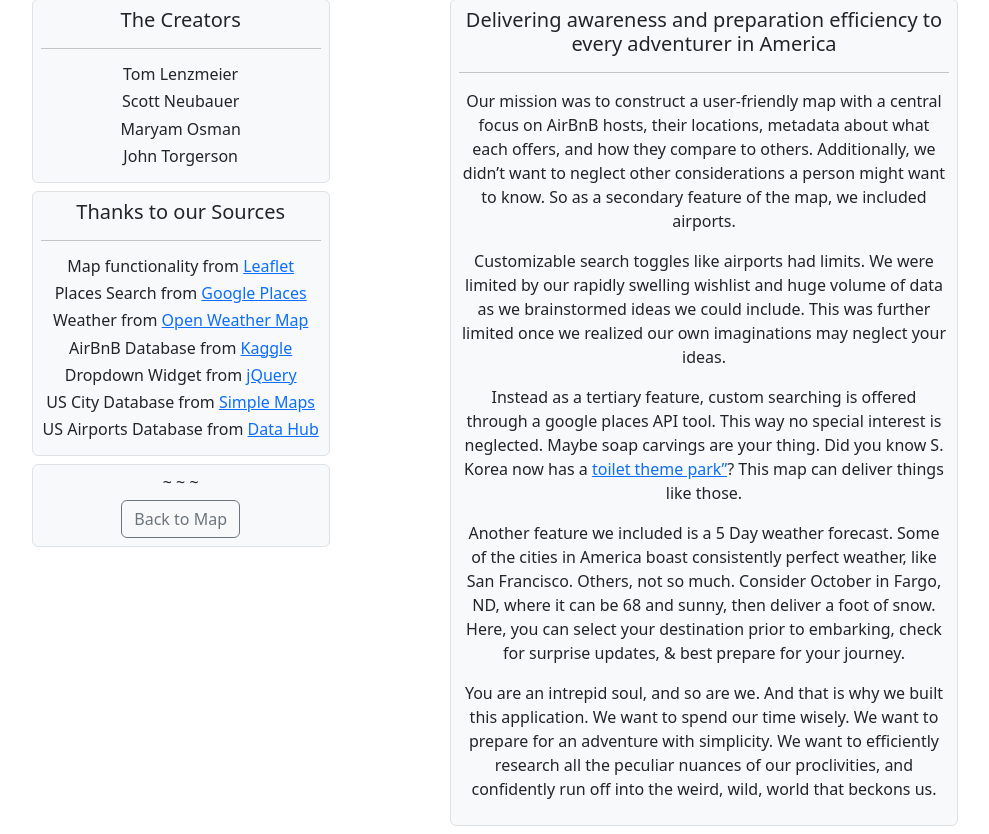
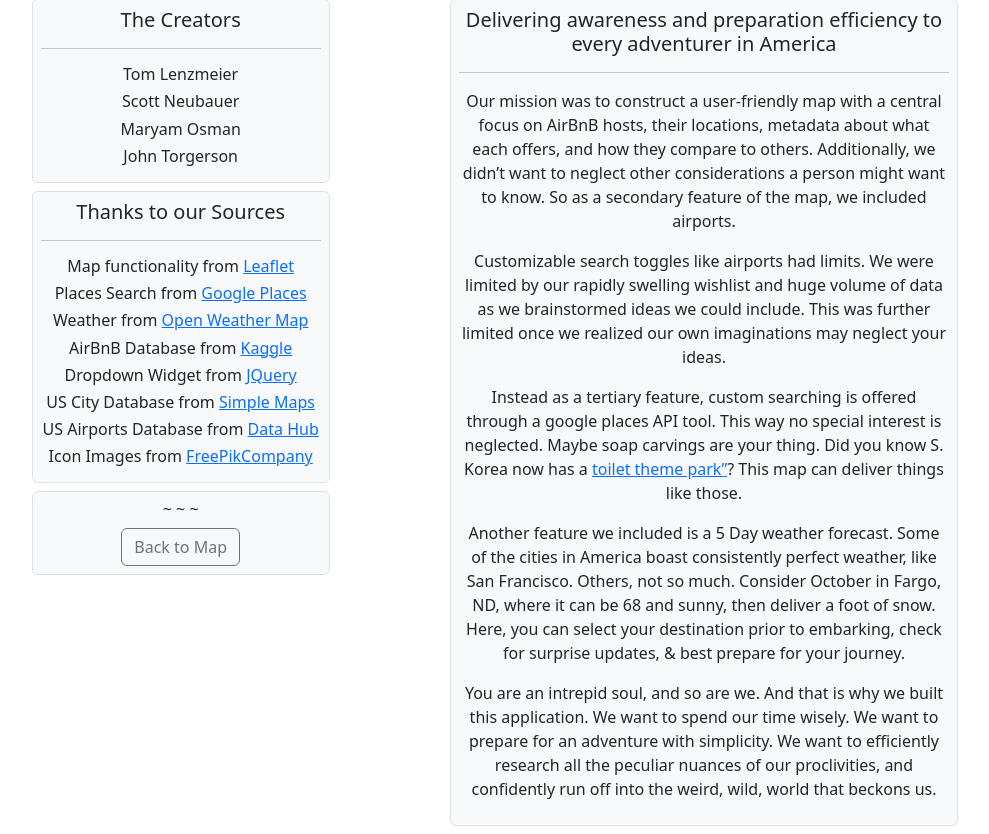
Before and after one commit to seneubauer/airbnb-investigator, a Flask app: page /about in a window 1280 px wide. Shown: the part 158-992 px from the top of the page, without its empty margins (93-1082 px from the left). Run offline with Flask 2, Linux system fonts and the light colour scheme; parts of the project's set-up code (start-up, migrations or seed data) failed here and were passed over.

Commit message:
fin attributions, instructions, cleanup

```diff
--- a/templates/about.html
+++ b/templates/about.html
@@ -60,9 +60,10 @@
                     <p class="h6 text-center">Places Search from <a target="_blank" href="https://developers.google.com/maps/documentation/places/web-service/overview">Google Places</a></p>
                     <p class="h6 text-center">Weather from <a target="_blank" href="https://openweathermap.org/">Open Weather Map</a></p>
                     <p class="h6 text-center">AirBnB Database from <a target="_blank" href="https://www.kaggle.com/">Kaggle</a></p>
-                    <p class="h6 text-center">Dropdown Widget from <a target="_blank" href="https://jqueryui.com/about/">jQuery</a></p>
+                    <p class="h6 text-center">Dropdown Widget from <a target="_blank" href="https://jqueryui.com/about/">JQuery</a></p>
                     <p class="h6 text-center">US City Database from <a target="_blank" href="https://simplemaps.com/data/us-cities">Simple Maps</a></p>
                     <p class="h6 text-center">US Airports Database from <a target="blank" href="https://datahub.io/core/airport-codes#resource-airport-codes">Data Hub</a></p>
+                    <p class="h6 text-center">Icon Images from <a target="blank" href="https://www.flaticon.com/">FreePikCompany</a></p>
                 </div>
                 <div class="border rounded bg-light m-2 p-2">
                     <div id="button_loc">
```
Also changed, not shown: README.md, Resources/house-search.png (deleted), Resources/layout.jpg (added), 1 other file.
